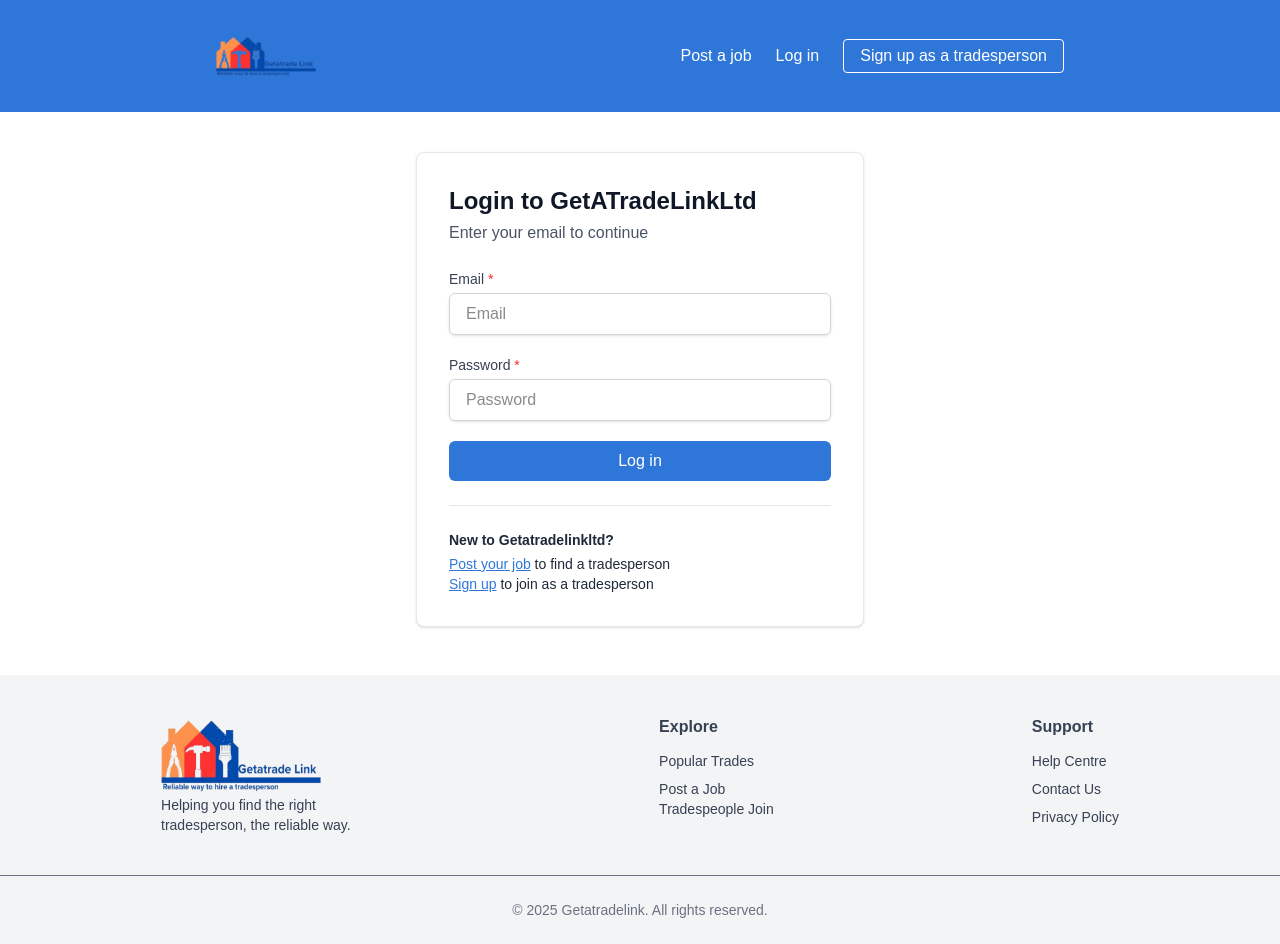
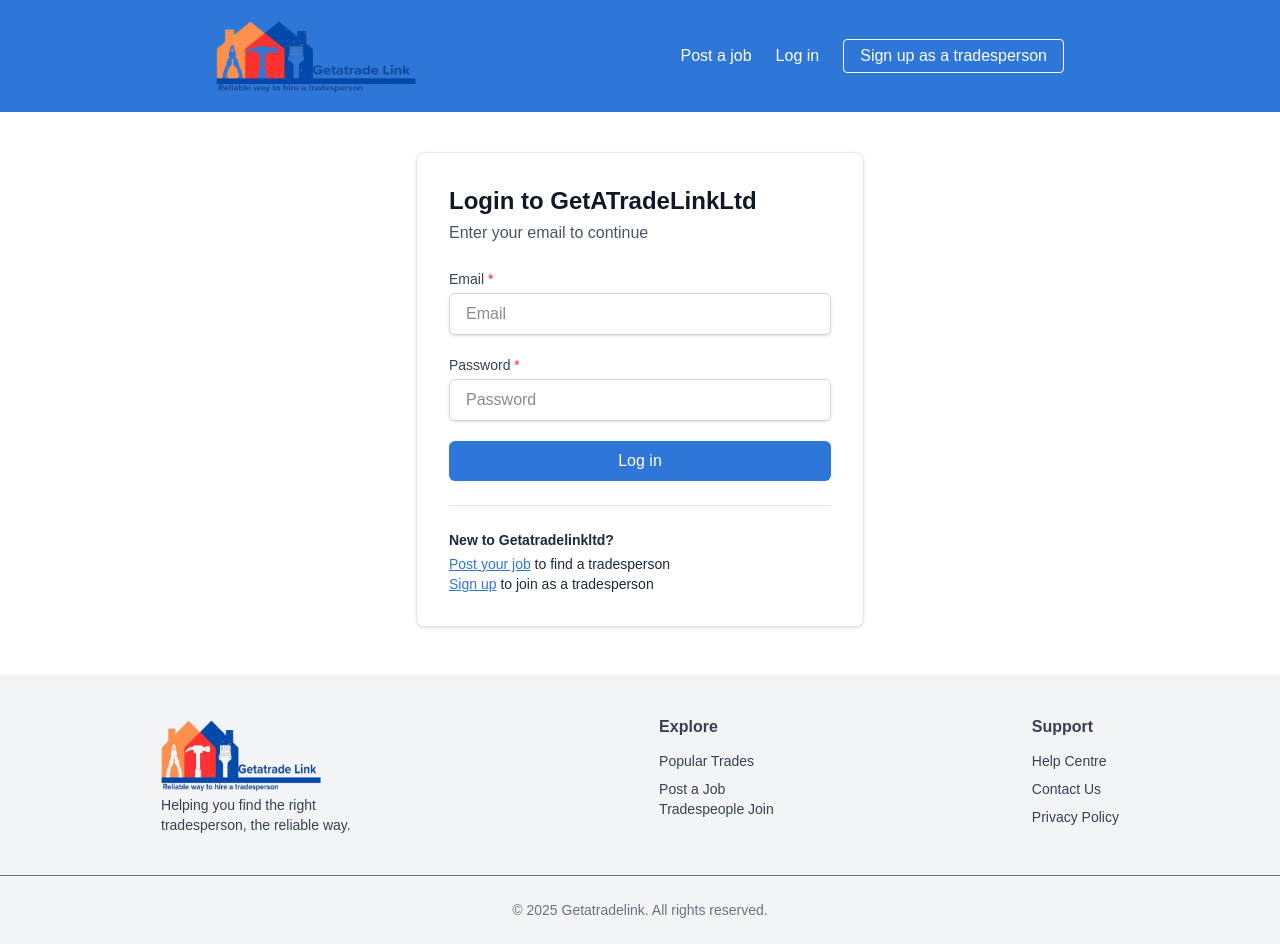
Before and after one commit to UwaoEvan/getatrade, a Next.js app: page /login in a window 1280 px wide. Built offline with nearby package versions, Linux system fonts and the light colour scheme.

Commit message:
updated the logo

```diff
--- a/app/components/NavigationHeader.tsx
+++ b/app/components/NavigationHeader.tsx
@@ -17,7 +17,7 @@
             <Image
               src={logo}
               alt="logo"
-              className="w-[80%] h-[80px] md:w-[100px] object-contain"
+              className="h-[80px] w-[200px]"
               onClick={() => router.push("/")}
             />
           </div>
```
